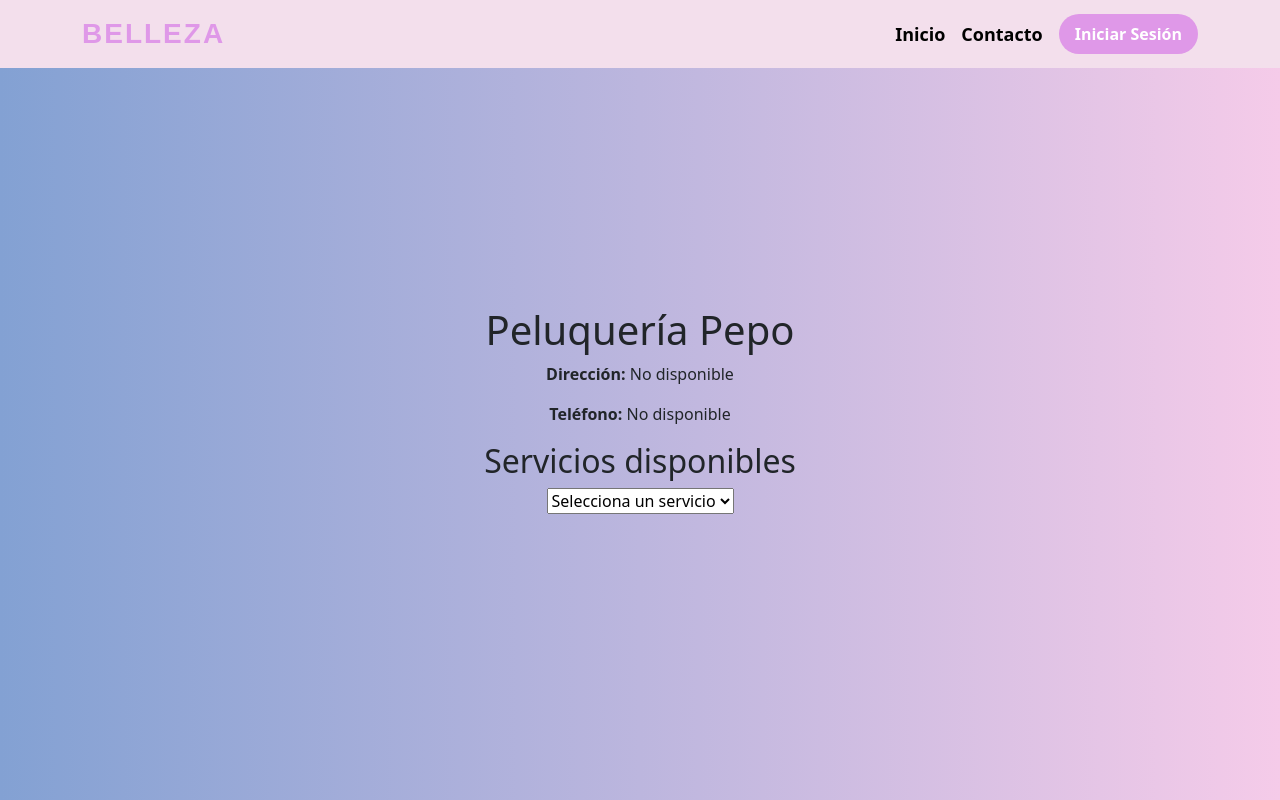
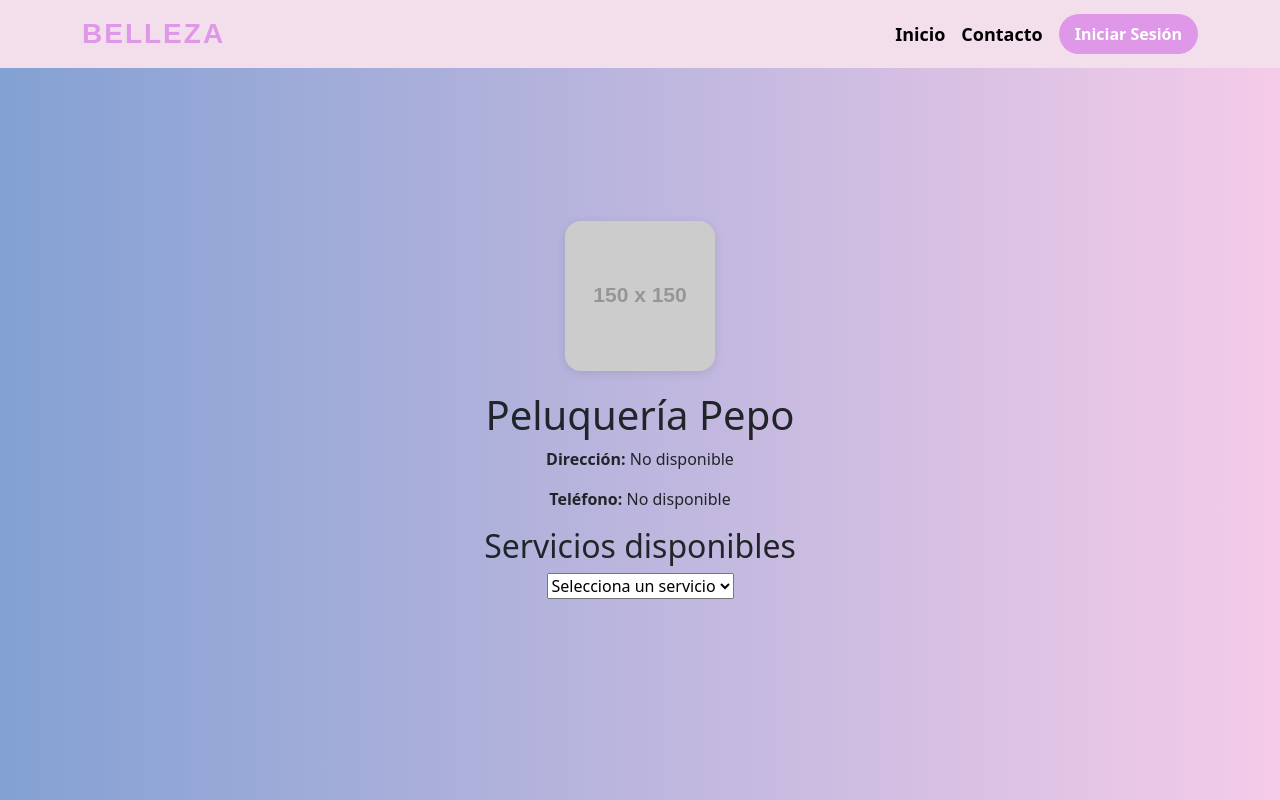
Before and after one commit to amarinc2000/ISST-Grupo14-Belleza-25, a React (Vite) app in the folder frontend/: page /detalle-servicio in a window 1280 px wide. Built offline with nearby package versions, Linux system fonts and the light colour scheme.

Commit message:
Logo de negocio, DetalleServicio

```diff
--- a/frontend/src/App.jsx
+++ b/frontend/src/App.jsx
@@ -24,6 +24,7 @@ function App() {
         <Route path="/inicio-sesion" element={<InicioSesion />} />
         <Route path="/detalle-servicio" element={<DetalleServicios />} />
         <Route path="/confirma-reserva" element={<ConfirmaReserva />} />
+        <Route path="/confirma-reserva/:reservaId" element={<ConfirmaReserva />} />
         <Route path="/contacto" element={<Contacto />} />
         <Route path="/negocio/" element={<HomePageNegocio />} />
         <Route path="/negocio/adminmenu" element={<AdminMenu />} />
--- a/frontend/src/components/DetalleServicios.css
+++ b/frontend/src/components/DetalleServicios.css
@@ -45,3 +45,16 @@
   justify-content: center;
   margin-top: 10px;
 }
+
+.logo-container {
+  text-align: center;
+  margin-bottom: 20px;
+}
+
+.logo-negocio {
+  width: 150px;
+  height: auto;
+  margin-bottom: 1rem;
+  border-radius: 8px;
+  object-fit: contain;
+}
--- a/frontend/src/components/DetalleServicios.jsx
+++ b/frontend/src/components/DetalleServicios.jsx
@@ -1,5 +1,5 @@
 import React, { useState, useEffect } from 'react';
-import { useLocation } from 'react-router-dom';
+import { useLocation, useNavigate } from 'react-router-dom';
 import Calendar from 'react-calendar';
 import 'react-calendar/dist/Calendar.css';
 import './DetalleServicios.css';
@@ -11,9 +11,11 @@ import {
 
 const DetalleServicios = () => {
   const location = useLocation();
+  const navigate = useNavigate();
   const negocio = location.state?.negocio || {
     id_negocio: 1,
     nombre: "Peluquería Pepo",
+    logo_url: "https://via.placeholder.com/150", // Cambia por una URL de prueba válida
     email: "pepa@email.com",
     contraseña: "1236532@",
     trabajadores: [],
@@ -28,6 +30,7 @@ const DetalleServicios = () => {
   const [trabajadores, setTrabajadores] = useState([]);
   const [selectedWorker, setSelectedWorker] = useState(null);
   const [reservasOcupadas, setReservasOcupadas] = useState([]);
+  const [logoExists, setLogoExists] = useState(true); // Inicializamos como true para que, si no carga, lo manejemos correctamente
 
   const handleServiceChange = (event) => {
     const selectedId = parseInt(event.target.value, 10);
@@ -90,10 +93,7 @@ const DetalleServicios = () => {
 
         const nuevaReserva = await crearReservaHttps(reservaData);
         console.log("Reserva creada:", nuevaReserva);
-
-        window.history.pushState({ nuevaReserva }, '', '/confirma-reserva');
-        window.location.href = '/confirma-reserva';
-
+        navigate(`/confirma-reserva/${nuevaReserva.id_reserva}`);
       } catch (error) {
         console.error("Error al hacer la reserva:", error);
         alert("Error en el servidor al guardar la reserva.");
@@ -126,7 +126,15 @@ const DetalleServicios = () => {
 
   useEffect(() => {
     fetchReservasOcupadas();
-  }, [selectedWorker, selectedDate]);
+
+    // Verificar si la URL del logo es válida
+    if (negocio.logo_url) {
+      const img = new Image();
+      img.onload = () => setLogoExists(true); // La imagen se cargó correctamente
+      img.onerror = () => setLogoExists(false); // Error al cargar la imagen
+      img.src = negocio.logo_url;
+    }
+  }, [negocio.logo_url]);
 
   const isSlotOcupado = (slot) => {
     if (!reservasOcupadas.length) return false;
@@ -144,6 +152,22 @@ const DetalleServicios = () => {
 
   return (
     <div className="detalle-servicios-container">
+      {/* ✅ Mostramos el logo solo si se carga correctamente */}
+      {logoExists && negocio.logo_url && (
+        <div style={{ textAlign: 'center', marginBottom: '20px' }}>
+          <img
+            src={negocio.logo_url}
+            alt={`Logo de ${negocio.nombre}`}
+            style={{
+              maxWidth: '180px',
+              height: 'auto',
+              borderRadius: '16px',
+              boxShadow: '0 2px 10px rgba(0, 0, 0, 0.1)'
+            }}
+          />
+        </div>
+      )}
+
       <h1>{negocio.nombre}</h1>
       <p><strong>Dirección:</strong> {negocio.direccion}</p>
       <p><strong>Teléfono:</strong> {negocio.telefono}</p>
--- a/frontend/src/components/Lista_Servicios.jsx
+++ b/frontend/src/components/Lista_Servicios.jsx
@@ -11,14 +11,29 @@ const Lista_servicios = ({ negocio }) => {
   return (
     <div className="tarjeta-negocio">
       <div className="info-negocio">
-        <h1 className="negocio-nombre"> {negocio.nombre || "Nombre no disponible"} </h1>
-        <h2 className="negocio-direccion"> {negocio.direccion || "Dirección no disponible"} </h2>
-        <h3 className="negocio-telefono">📞 {negocio.telefono || "Teléfono no disponible"} </h3>
+
+        {/* Mostrar el logo solo si existe */}
+        {negocio.logo_url && negocio.logo_url.trim() !== "" && (
+          <img
+            src={negocio.logo_url}
+            alt="Logo del negocio"
+            className="logo-negocio"
+          />
+        )}
+
+        <h1 className="negocio-nombre">
+          {negocio.nombre || "Nombre no disponible"}
+        </h1>
+        <h2 className="negocio-direccion">
+          {negocio.direccion || "Dirección no disponible"}
+        </h2>
+        <h3 className="negocio-telefono">
+          📞 {negocio.telefono || "Teléfono no disponible"}
+        </h3>
 
         <div className="puntuacion">
           <span>Puntuación</span>
           <div className="estrellas">
-            {/* Calcular la puntuación de manera dinámica. Asumimos que la puntuación es un número entre 0 y 5 */}
             {Array.from({ length: 5 }, (_, index) => (
               <span key={index}>
                 {index < negocio.puntuacion ? "★" : "☆"}
@@ -41,7 +56,16 @@ const Lista_servicios = ({ negocio }) => {
       </div>
 
       {/* Link para redirigir a la página de detalle del servicio */}
-      <Link to="/detalle-servicio" state={{ negocio }} className="boton-reservar-link">
+      <Link
+        to="/detalle-servicio"
+        state={{
+          negocio: {
+            ...negocio,
+            logo_url: negocio.logo_url || "", // Si no hay logo, se envía string vacío
+          }
+        }}
+        className="boton-reservar-link"
+      >
         <button className="boton-reservar">RESERVAR</button>
       </Link>
     </div>
```
